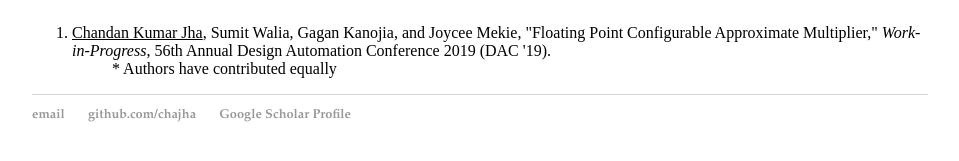
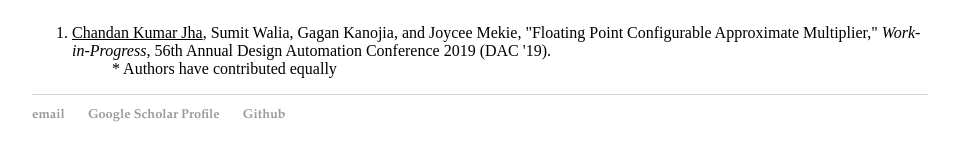
Before and after one commit to chajha/chajha.github.io, a Jekyll site: the page built from pages/publications.html, in a window 1280 px wide. Shown: the part 656-817 px from the top of the page, without its empty margins (160-1119 px from the left). Built offline with Jekyll 4.4.1, drawn with Linux system fonts in a browser that asks for light colours.

Commit message:
Add font-awesome logos

```diff
--- a/_layouts/default.html
+++ b/_layouts/default.html
@@ -24,8 +24,9 @@
 			<footer>
 	    		<ul>
 	        		<li><a href="mailto:chandan.jha@iitgn.ac.in">email</a></li>
-	        		<li><a href="https://github.com/chajha">github.com/chajha</a></li>
+<!-- 	        		<li><a href="https://github.com/chajha">github.com/chajha</a></li> -->
               <li><a href="https://scholar.google.com/citations?hl=en&user=ayYfmkQAAAAJ">Google Scholar Profile</a></li>
+				<a href="https://github.com/chajha" class="btn"><i class="fab fa-github"></i><span> Github</span></a>
 				</ul>
 			</footer>
 		</body>
```
